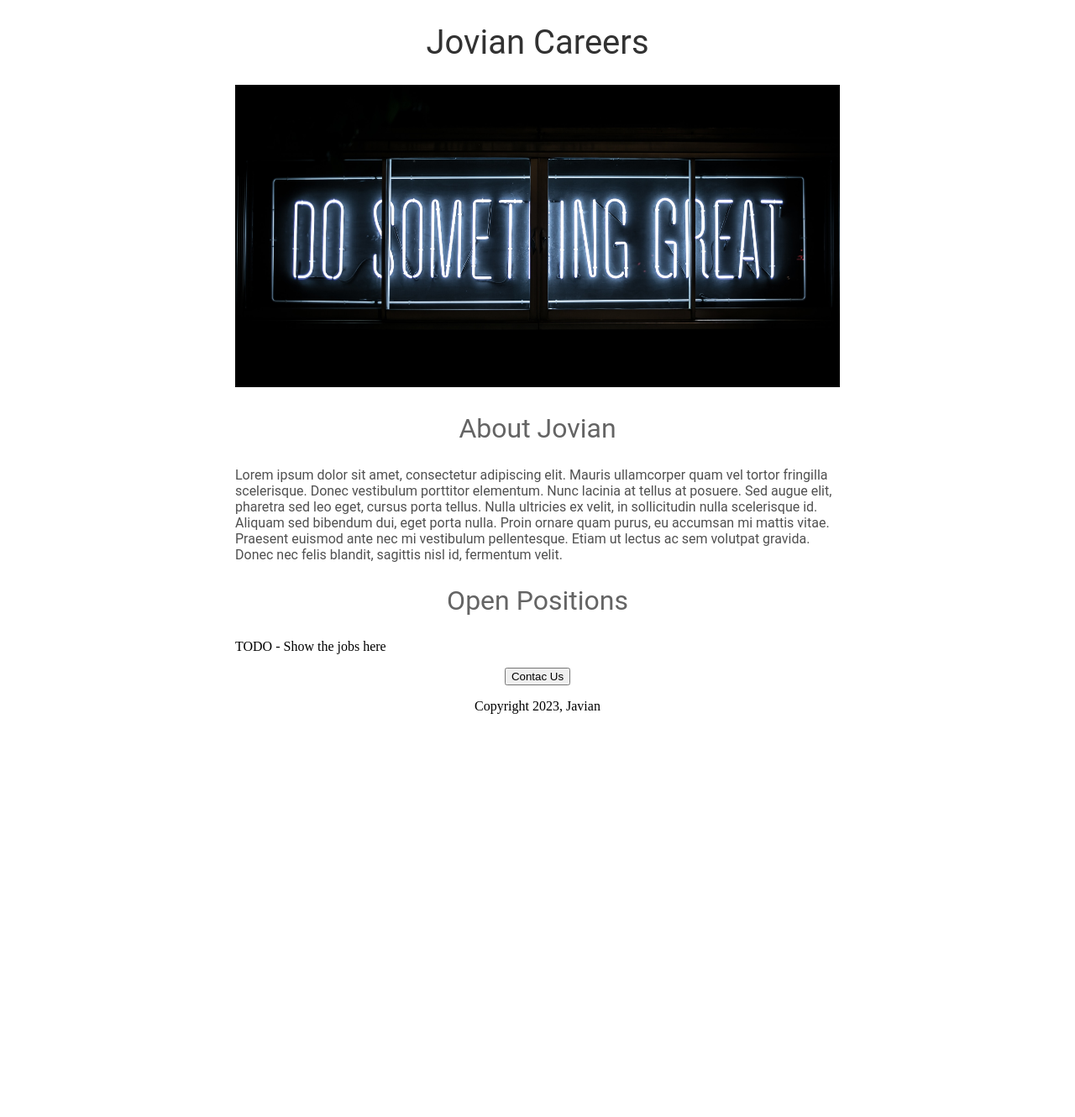
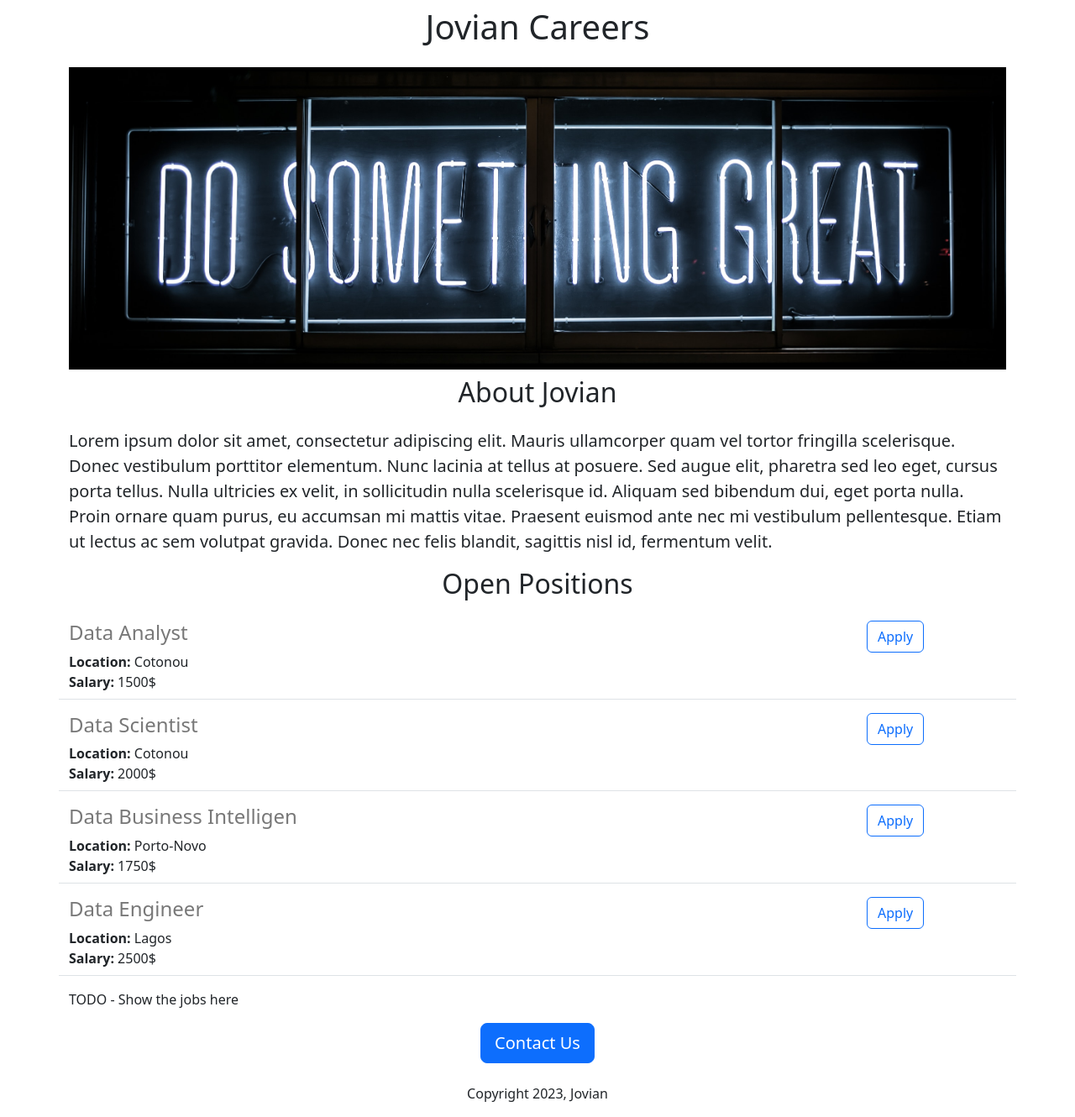
Before and after one commit to abel2319/jovian-careers-website, a Flask app: page / in a window 1280 px wide. Shown: the whole page at 84% size. Before the commit the page ends 850 px from the top, so only its background shows below. Run offline with Flask 3, Linux system fonts and the light colour scheme.

Commit message:
add template, and static file

```diff
--- a/main.py
+++ b/main.py
@@ -1,10 +1,42 @@
-from flask import Flask, render_template
+from flask import Flask, render_template, jsonify
 
 app = Flask(__name__)
 
+JOBS=[
+  {
+    'id':1,
+    'title': 'Data Analyst',
+    'location': 'Cotonou',
+    'salary':'1500$'
+  },
+  {
+    'id':2,
+    'title': 'Data Scientist',
+    'location': 'Cotonou',
+    'salary':'2000$'
+  },
+{
+    'id':3,
+    'title': 'Data Business Intelligen',
+    'location': 'Porto-Novo',
+    'salary':'1750$'
+  },
+{
+    'id':4,
+    'title': 'Data Engineer',
+    'location': 'Lagos',
+    'salary':'2500$'
+  }
+]
+
 @app.route("/")
 def hello_world():
-    return render_template('home.html')
+    return render_template('home.html', jobs=JOBS)
+
+@app.route("/api/jobs")
+def get_job_api():
+  return jsonify(JOBS)
+
 
 if __name__ == "__main__":
   app.run(host='0.0.0.0', debug=True)
--- a/static/styles/home.css
+++ b/static/styles/home.css
@@ -1,4 +1,4 @@
-#container{
+/*#container{
   max-width: 720px;
   margin: 0 auto;
 }
@@ -9,7 +9,7 @@ h1{
   font-weight: normal;
   color: rgb(50, 50, 50);
   text-align: center;
-}
+}*/
 
 #banner{
   width: 100%;
@@ -17,7 +17,7 @@ h1{
   object-fit: cover;
 }
 
-h2{
+/*h2{
   font-size: 32px;
   font-family: Roboto;
   font-weight: normal;
@@ -32,4 +32,4 @@ h2{
 .bodytext{
   font-family: Roboto;
   color: rgb(80, 80, 80);
-}
+}*/
--- a/templates/home.html
+++ b/templates/home.html
@@ -1,24 +1,32 @@
 <!DOCTYPE html>
 <html>
   <head>
+    <meta charset="utf-8">
+    <meta name="viewport" content="width=device-width, initial-scale=1">
     <title>Jovian Careers</title>
+    <link href="https://cdn.jsdelivr.net/npm/bootstrap@5.3.0/dist/css/bootstrap.min.css" rel="stylesheet" integrity="sha384-9ndCyUaIbzAi2FUVXJi0CjmCapSmO7SnpJef0486qhLnuZ2cdeRhO02iuK6FUUVM" crossorigin="anonymous">
     <link rel="stylesheet" type="text/css" href="../static/styles/home.css" />
   </head>
   <body>
-    <div id="container">
-      <h1>
+    <div class="container">
+      <h1 class="text-center mt-2 mb-4">
         Jovian Careers
       </h1>
-      <img id="banner" src="../static/images/banner.jpg" height="320px">
-      <h2>About Jovian</h2>
-      <p class="bodytext">
+      <img class="img-fluid" id="banner" src="../static/images/banner.jpg" height="320px">
+      <h2 class="text-center mt-2 mb-4">About Jovian</h2>
+      <p class="lead">
         Lorem ipsum dolor sit amet, consectetur adipiscing elit. Mauris ullamcorper quam vel tortor fringilla scelerisque. Donec vestibulum porttitor elementum. Nunc lacinia at tellus at posuere. Sed augue elit, pharetra sed leo eget, cursus porta tellus. Nulla ultricies ex velit, in sollicitudin nulla scelerisque id. Aliquam sed bibendum dui, eget porta nulla. Proin ornare quam purus, eu accumsan mi mattis vitae. Praesent euismod ante nec mi vestibulum pellentesque. Etiam ut lectus ac sem volutpat gravida. Donec nec felis blandit, sagittis nisl id, fermentum velit.
       </p>
-      <h2>Open Positions</h2>
+      <h2 class="text-center mt-3 mb-4">Open Positions</h2>
+      <div>
+        {% for job in jobs %}
+          {% include 'homejob.html' %}
+        {% endfor %}
+      </div>
       <p>TODO - Show the jobs here</p>
-      <div id="butt">
-        <button>Contac Us</button>
-        <p>Copyright 2023, Javian</p>
+      <div id="butt" class="text-center">
+        <button class="btn btn-primary btn-lg">Contact Us</button>
+        <p class="mt-4">Copyright 2023, Jovian</p>
       </div>
     </div>
   </body>
--- /dev/null
+++ b/templates/homejob.html
@@ -0,0 +1,20 @@
+<div class="border-bottom row" style="margin-bottom:16px;padding-bottom:8px;">
+  <div class="col-10">
+    <h4 style="color:rgb(120,120,120);magin-bottom:4px;">
+      {{job['title']}}
+    </h4>
+    <div>
+      <b>Location:</b> {{job['location']}}
+    </div>
+    {% if 'salary' in job %}
+    <div>
+      <b>Salary:</b> {{job['salary']}}
+    </div>
+    {% endif %}
+  </div>
+  <div class="col-2">
+    <button type="button" class="btn btn-outline-primary float-right align-middle">
+      Apply
+    </button>
+  </div>
+</div>
```
